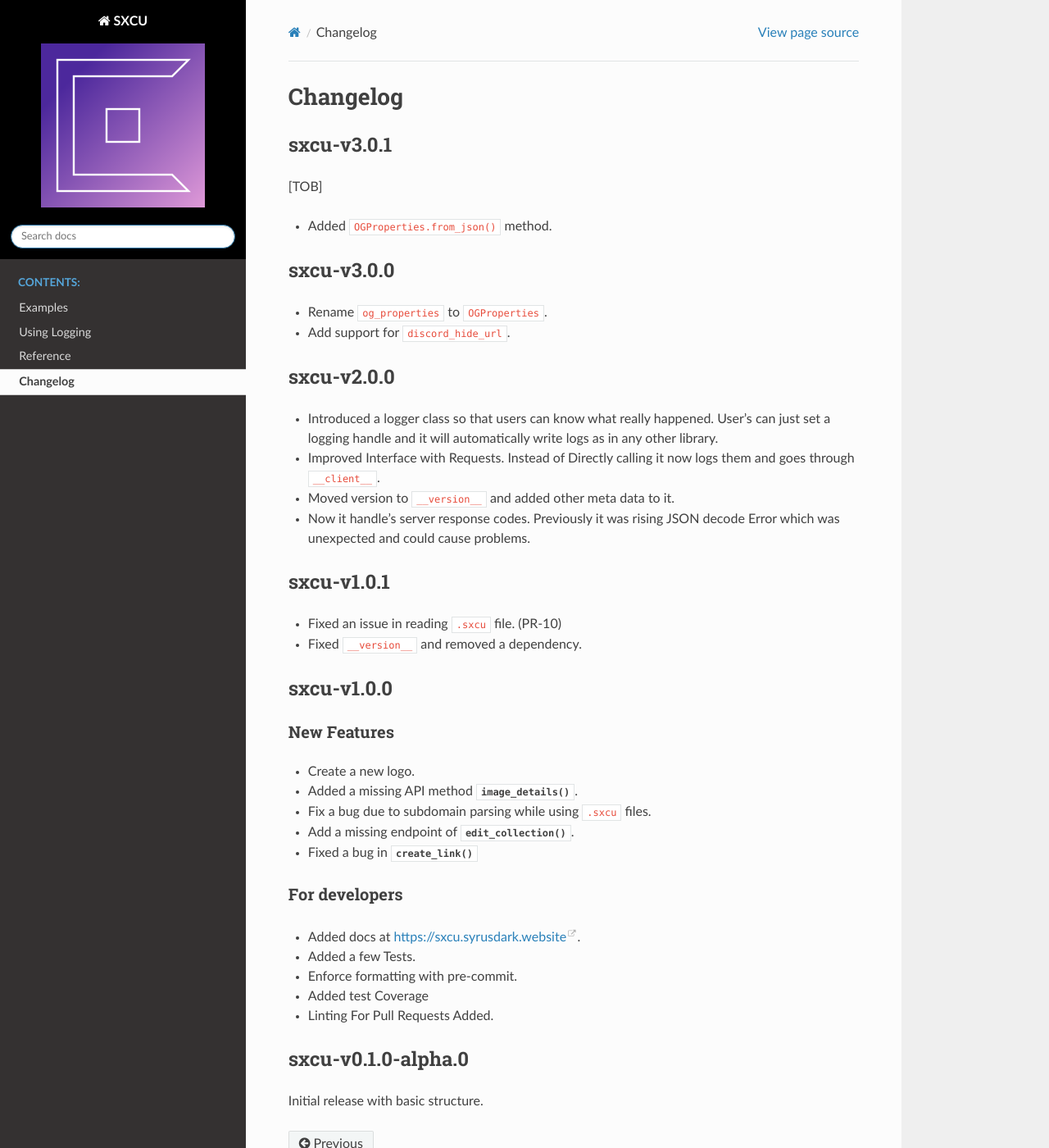
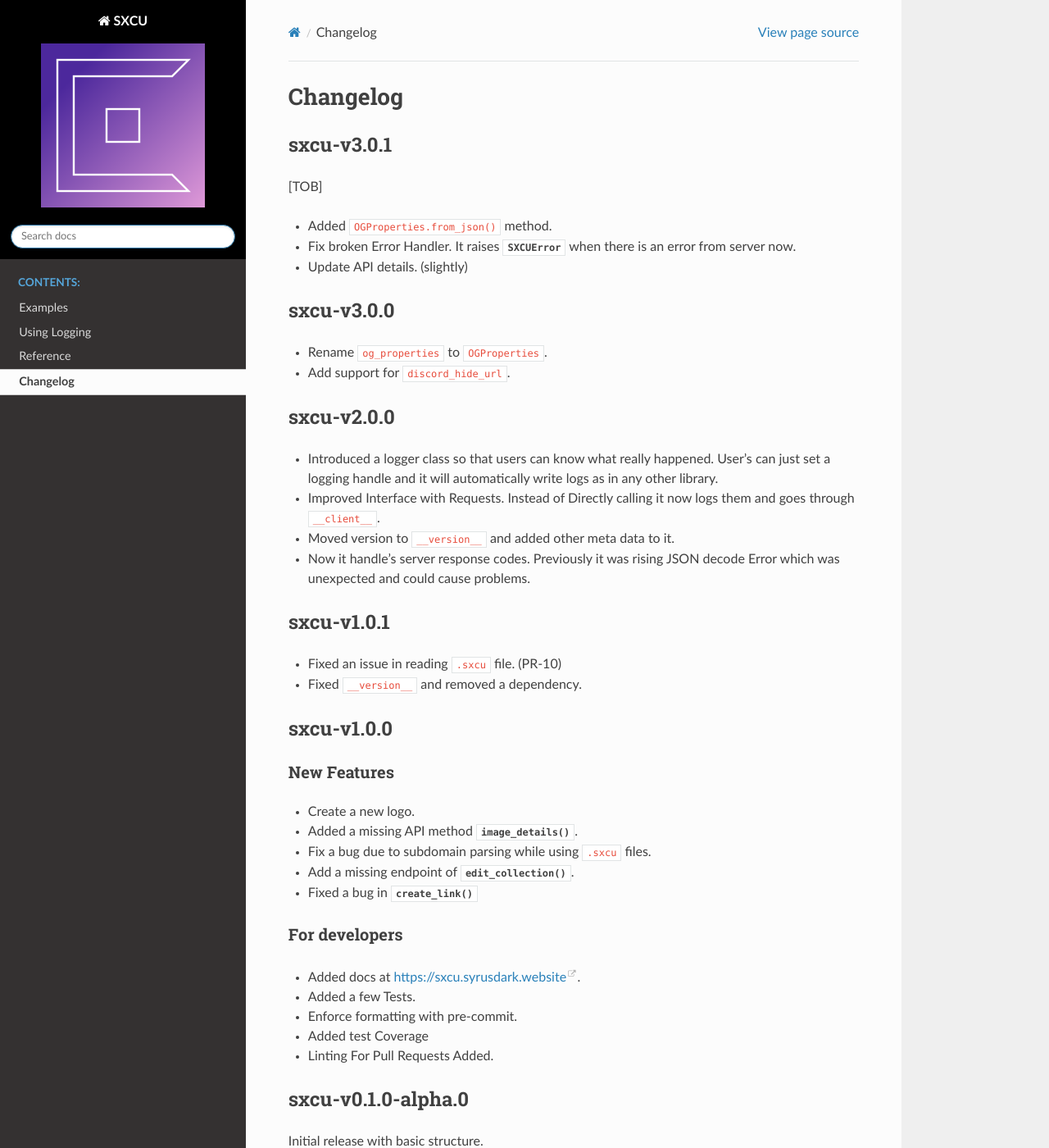
Before and after one commit to naveen521kk/sxcu, a Sphinx documentation site: the page built from docs/source/changelog.rst, in a window 1280 px wide and 1400 px high. Shown: the whole window at 82% size. Built offline with Sphinx 7.4.7 and the Read the Docs theme 2.0.0, drawn with Linux system fonts in a browser that asks for light colours; some of the changed text lies outside the part shown.

Commit message:
Update changelog and Year in docs

```diff
--- a/docs/source/changelog.rst
+++ b/docs/source/changelog.rst
@@ -11,6 +11,9 @@ sxcu-v3.0.1
 [TOB]
 
 * Added ``OGProperties.from_json()`` method.
+* Fix broken Error Handler. It raises :class:`SXCUError` when
+  there is an error from server now.
+* Update API details. (slightly)
 
 sxcu-v3.0.0
 ===========
--- a/docs/source/conf.py
+++ b/docs/source/conf.py
@@ -19,7 +19,7 @@ sys.path.insert(0, os.path.abspath("../.."))
 
 # -- Project information -----------------------------------------------------
 project = "SXCU"
-copyright = "2020, Naveen M K"
+copyright = "2020-2021, Naveen M K"
 author = "Naveen M K"
 
 # The full version, including alpha/beta/rc tags
```
